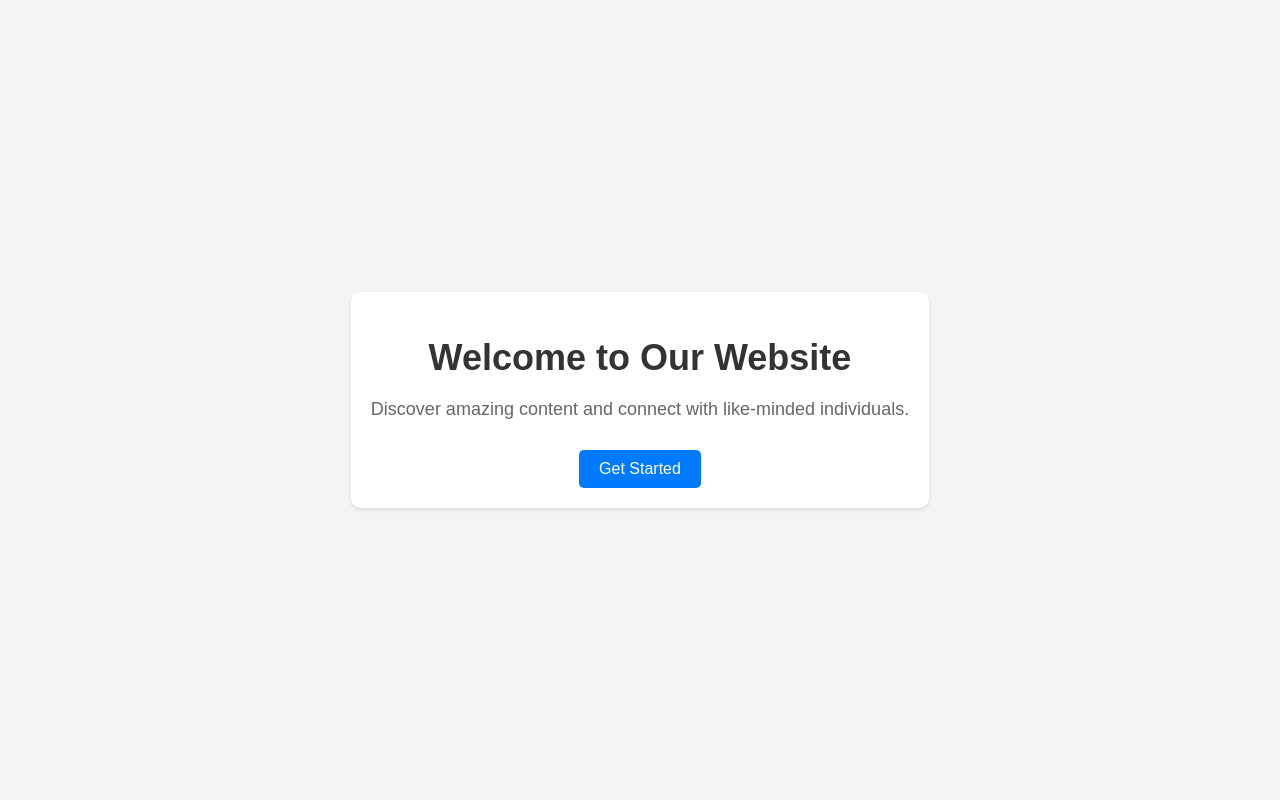
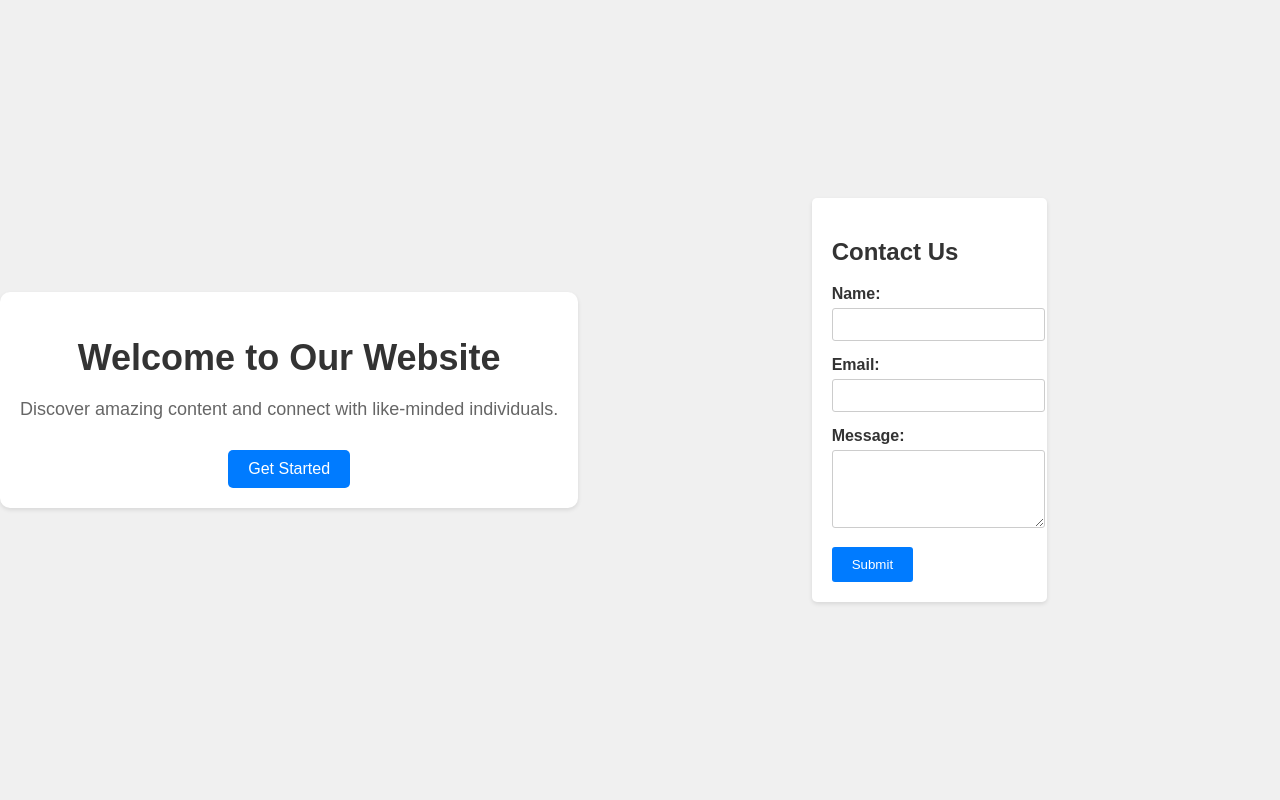
Before and after one commit to Agbovor/Web.app, a Flask app: template templates/index.html in a window 1280 px wide. Run offline with Flask 3, Linux system fonts and the light colour scheme; the template is opened without the code that fills it, so the values that code supplies are empty.

Commit message:
Just App

```diff
--- a/static/css/index.css
+++ b/static/css/index.css
@@ -88,3 +88,43 @@
     .btn:hover {
         background-color: #0056b3;
     }
+
+
+
+    body {
+      font-family: Arial, sans-serif;
+      background-color: #f0f0f0;
+    }
+    .container {
+      max-width: 400px;
+      margin: 0 auto;
+      padding: 20px;
+      background-color: #fff;
+      border-radius: 5px;
+      box-shadow: 0 2px 4px rgba(0, 0, 0, 0.1);
+    }
+    .form-group {
+      margin-bottom: 15px;
+    }
+    label {
+      display: block;
+      margin-bottom: 5px;
+      font-weight: bold;
+    }
+    input[type="text"], input[type="email"], textarea {
+      width: 100%;
+      padding: 8px;
+      border: 1px solid #ccc;
+      border-radius: 3px;
+    }
+    button {
+      padding: 10px 20px;
+      background-color: #007bff;
+      color: #fff;
+      border: none;
+      border-radius: 3px;
+      cursor: pointer;
+    }
+    button:hover {
+      background-color: #0056b3;
+    }
--- a/templates/index.html
+++ b/templates/index.html
@@ -20,5 +20,24 @@
     <p>Discover amazing content and connect with like-minded individuals.</p>
     <a class="btn" href="Email">Get Started</a>
 </div>
+
+<div class="container">
+  <h2>Contact Us</h2>
+  <form action="/submit" method="post">
+    <div class="form-group">
+      <label for="name">Name:</label>
+      <input type="text" id="name" name="name" required>
+    </div>
+    <div class="form-group">
+      <label for="email">Email:</label>
+      <input type="email" id="email" name="email" required>
+    </div>
+    <div class="form-group">
+      <label for="message">Message:</label>
+      <textarea id="message" name="message" rows="4" required></textarea>
+    </div>
+    <button type="submit">Submit</button>
+  </form>
+</div>
 </body>
 </html>
```
